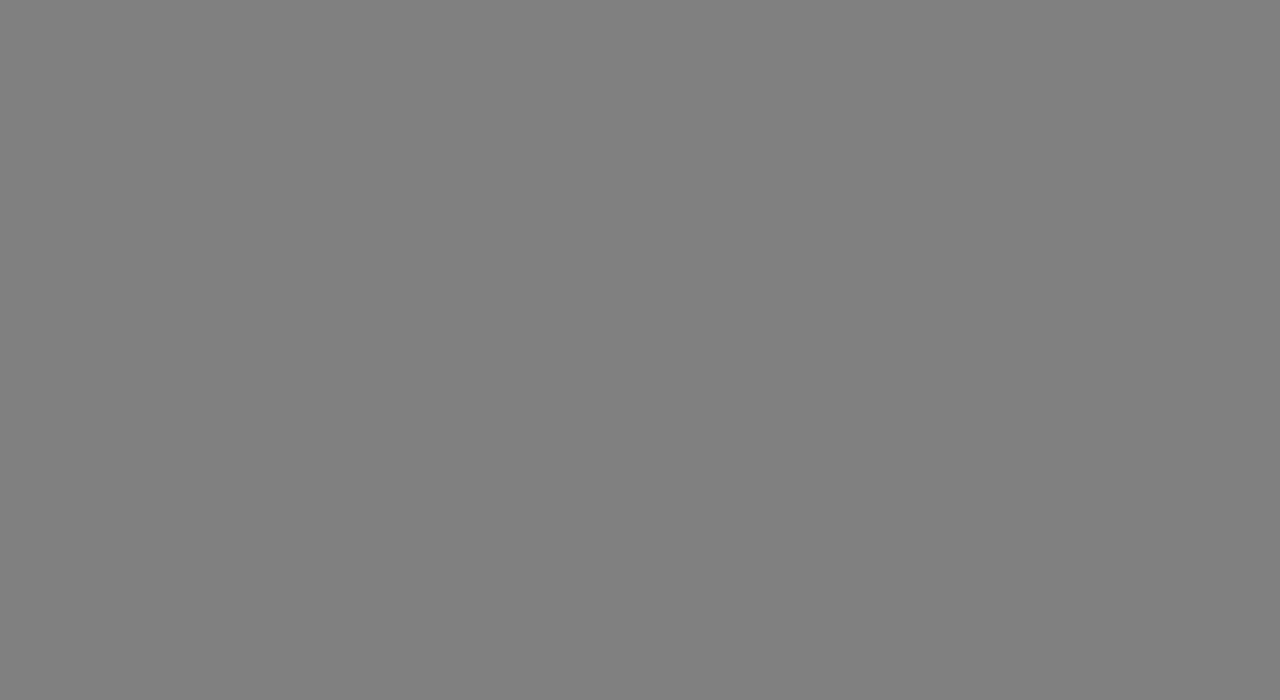
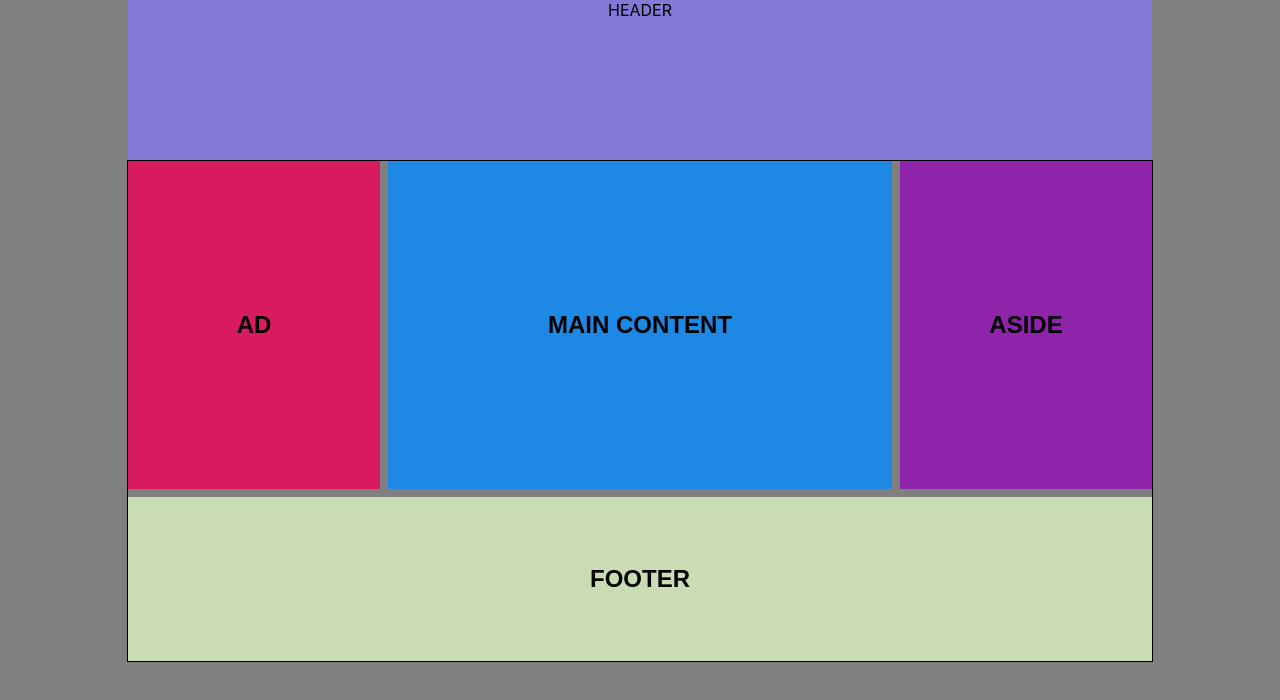
Before and after one commit to ProfesorZarko/zadatak01, a React (Create React App) app: page /stara in a window 1280 px wide. Before the commit this address had no page. Shown: the top 700 px of the page. Built offline with nearby package versions, Linux system fonts and the light colour scheme.

Commit message:
new template

```diff
--- a/src/App.js
+++ b/src/App.js
@@ -6,6 +6,7 @@ import Odeljenje from './pages/Odeljenje';
 import InterviewReport from './pages/InterviewReport';
 import PersonalCard from './interview/PersonalCard';
 import Material from './pages/Material.jsx';
+import StaraGodina from './pages/StaraGodina.jsx';
 function App() {
   return (
     <BrowserRouter>
@@ -14,9 +15,11 @@ function App() {
             <Route path='/' element={<Home/> } />
             <Route path='daki' element={<Daki />} />
             <Route path='material' element={<Material />} />
+            <Route path='stara' element={<StaraGodina />} />
             <Route path='odeljenje' element={<Odeljenje />} />
             <Route path='interview' element={<InterviewReport />} ></Route>
             <Route path='personal/:cid' element={<PersonalCard />} ></Route>
+
           </Routes>
 
     </div>
--- /dev/null
+++ b/src/pages/StaraGodina.jsx
@@ -0,0 +1,17 @@
+import React from 'react';
+import "../staraGodina/StaraGodina.css"
+
+export default function StaraGodina() {
+  return (
+    <div className='StaraGodina'>
+      <header class="header">HEADER</header>
+    <div id="container">
+
+        <div class="ad">AD</div>
+        <main class="main">MAIN CONTENT</main>
+        <aside class="aside">ASIDE</aside>
+        <footer class="footer">FOOTER</footer>
+    </div>
+</div>
+  )
+}
--- /dev/null
+++ b/src/staraGodina/StaraGodina.css
@@ -0,0 +1,64 @@
+#container > * {
+    display: flex;
+    font-size: 1.5em;
+    text-align: center;
+    justify-content: center;
+    align-items: center;
+    font-family: sans-serif;
+    font-weight: bold;
+  }
+  #container {
+    margin: 0 auto;
+    width: 80%;
+    height: 500px;
+    border: 1px solid black;
+
+    display: grid;
+    grid-template-columns: 1fr 2fr 1fr;
+    grid-template-rows: 2fr 1fr;
+    grid-template-areas:
+      "ad main aside"
+      "footer footer footer";
+    gap: 8px;
+  }
+
+  .main {
+    grid-area: main;
+    background-color: #1e88e5;
+  }
+
+  .ad {
+    grid-area: ad;
+    background-color: #d81b60;
+  }
+
+  .aside {
+    grid-area: aside;
+    background-color: #8e24aa;
+  }
+
+  .footer {
+    grid-area: footer;
+    background-color: #c9dcb4;
+  }
+  .header {
+    grid-area: footer;
+    background-color: #8179d5;
+    height: 10em;
+    width: 80%;
+    display: flex;
+    justify-content: center;
+    margin-left: 10%;
+  }
+  /* 🚨🚫🙅  END OF THE NO TOUCHING ZONE 🙅🚫🚨 */
+
+  /* Write the styles to adjust the grid at screen sizes below 700px */
+  /* ⬇️⬇️⬇️ YOUR STYLES GO HERE ⬇️⬇️⬇️ */
+  @media (max-width: 700px) {
+    #container {
+      grid-template-areas:
+        "main main aside"
+        "ad footer footer";
+    }
+  }
+  /* ⬆️⬆️⬆️ YOUR STYLES GO HERE ⬆️⬆️⬆️ */
```
